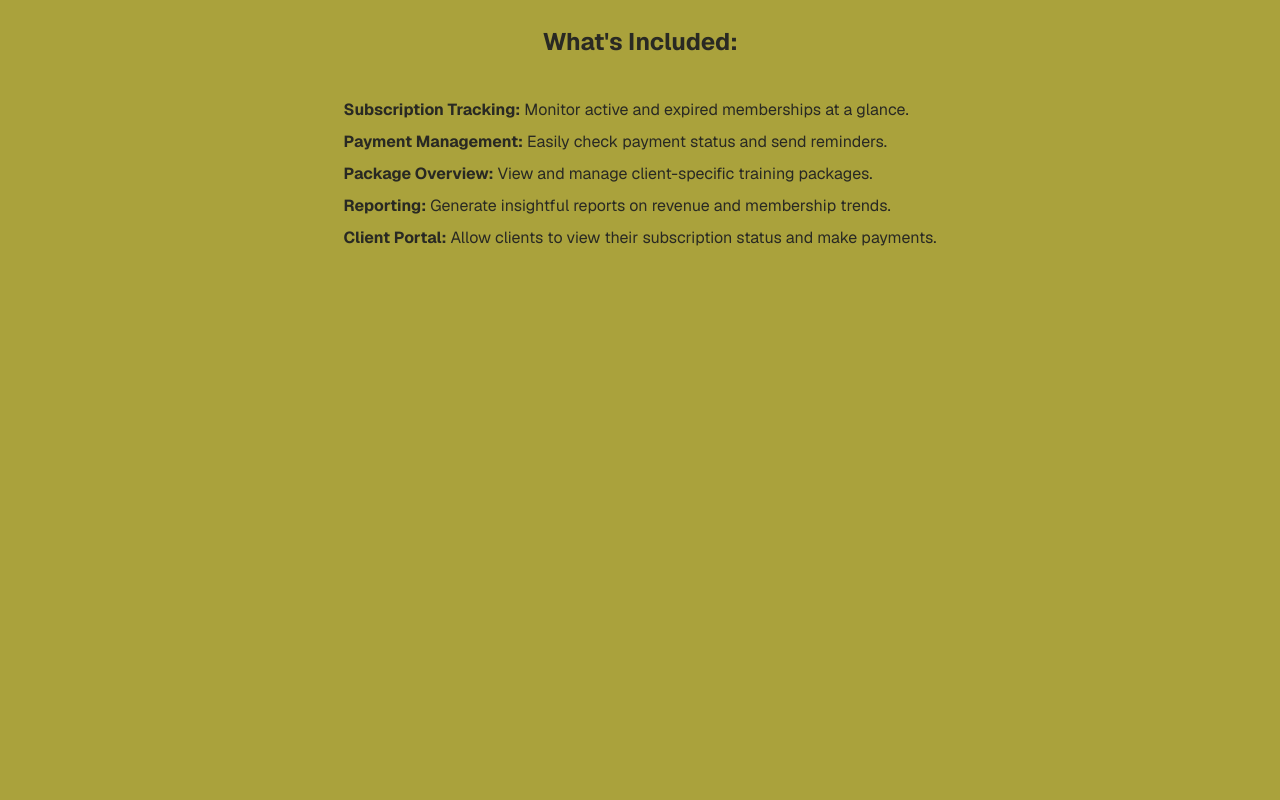
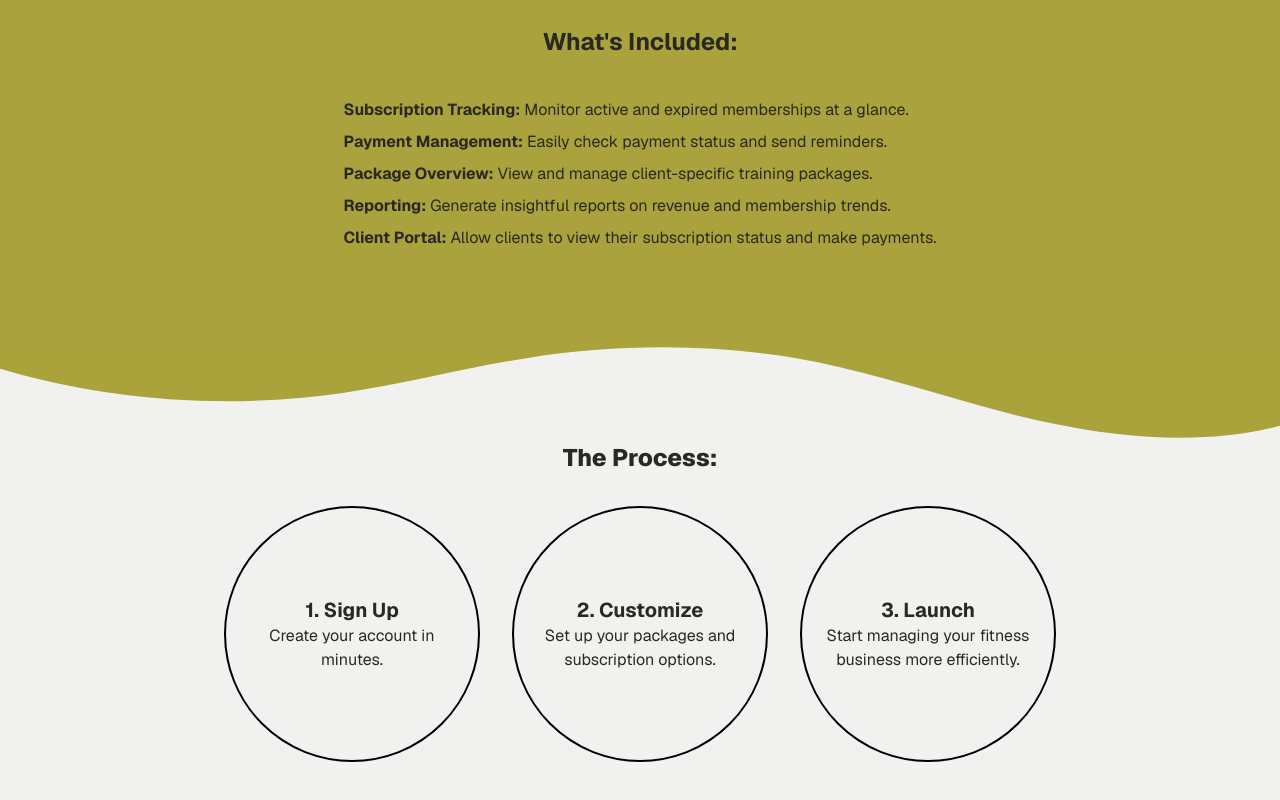
Before and after one commit to dylewskii/fitness-saas, a Next.js app: page / in a window 1280 px wide. Shown: the part 866-1666 px from the top of the page. Before the commit the page ends 1212 px from the top, so only its background shows below. Built offline with nearby package versions, Linux system fonts and the light colour scheme; no server answers.

Commit message:
add ProcessBreakdown

```diff
--- a/src/app/page.tsx
+++ b/src/app/page.tsx
@@ -1,6 +1,7 @@
 import CTAPanel from "~/components/cta-panel";
 import Hero from "../components/hero";
 import FeatureOverview from "~/components/feature-overview";
+import ProcessBreakdown from "~/components/process-breakdown";
 
 export default async function Home() {
   return (
@@ -8,6 +9,7 @@ export default async function Home() {
       <Hero />
       <CTAPanel />
       <FeatureOverview />
+      <ProcessBreakdown />
     </main>
   );
 }
--- a/src/components/feature-overview.tsx
+++ b/src/components/feature-overview.tsx
@@ -16,7 +16,7 @@ export default function FeatureOverview() {
       </div>
 
       <div className="bg-primary flex flex-col items-center justify-center px-12 py-24">
-        <p className="mb-4 text-2xl font-bold">What&apos;s Included: </p>
+        <p className="pb-4 text-2xl font-bold">What&apos;s Included: </p>
         <ul className="mx-auto max-w-2xl space-y-2 px-4 pt-6">
           <li>
             <strong>Subscription Tracking:</strong> Monitor active and expired
--- /dev/null
+++ b/src/components/process-breakdown.tsx
@@ -0,0 +1,32 @@
+export default function ProcessBreakdown() {
+  return (
+    <section className="my-24 flex flex-col items-center px-12">
+      <p className="pb-8 text-2xl font-extrabold">The Process:</p>
+      <ol className="flex w-full flex-col items-center gap-8 md:flex-row md:justify-center">
+        {[
+          {
+            title: "1. Sign Up",
+            description: "Create your account in minutes.",
+          },
+          {
+            title: "2. Customize",
+            description: "Set up your packages and subscription options.",
+          },
+          {
+            title: "3. Launch",
+            description:
+              "Start managing your fitness business more efficiently.",
+          },
+        ].map((step, i) => (
+          <li
+            key={i}
+            className="flex h-64 w-64 flex-col items-center justify-center rounded-full border-2 border-black p-4 text-center"
+          >
+            <p className="text-xl font-bold">{step.title}</p>
+            <p>{step.description}</p>
+          </li>
+        ))}
+      </ol>
+    </section>
+  );
+}
```
